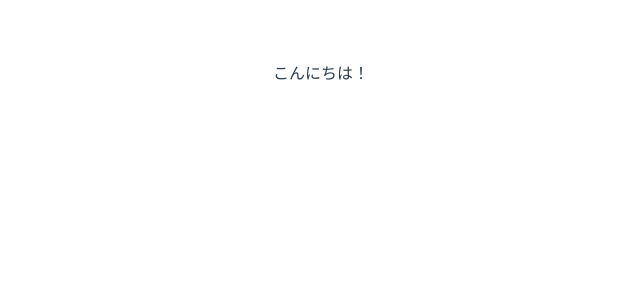
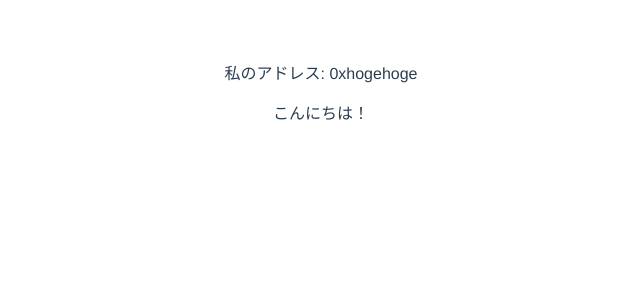
Before and after one commit to applicotsource/uniqys-kit-sushi-sample, a Vue app in the folder frontend/: page / in a window 1280 px wide. Shown: the top 300 px of the page, without its empty margins (319-959 px from the left). Built offline with nearby package versions, Linux system fonts and the light colour scheme.

Commit message:
自分のアドレスを作ってみる

```diff
--- a/frontend/src/App.vue
+++ b/frontend/src/App.vue
@@ -1,12 +1,18 @@
 <template>
   <div id="app">
+    <p>私のアドレス: {{ myAddress }}</p>
     <p>こんにちは！</p>
   </div>
 </template>
 
 <script>
 export default {
-  name: 'app'
+  name: 'app',
+  data() {
+    return {
+      myAddress: '0xhogehoge',
+    }
+  }
 }
 </script>
 
```
